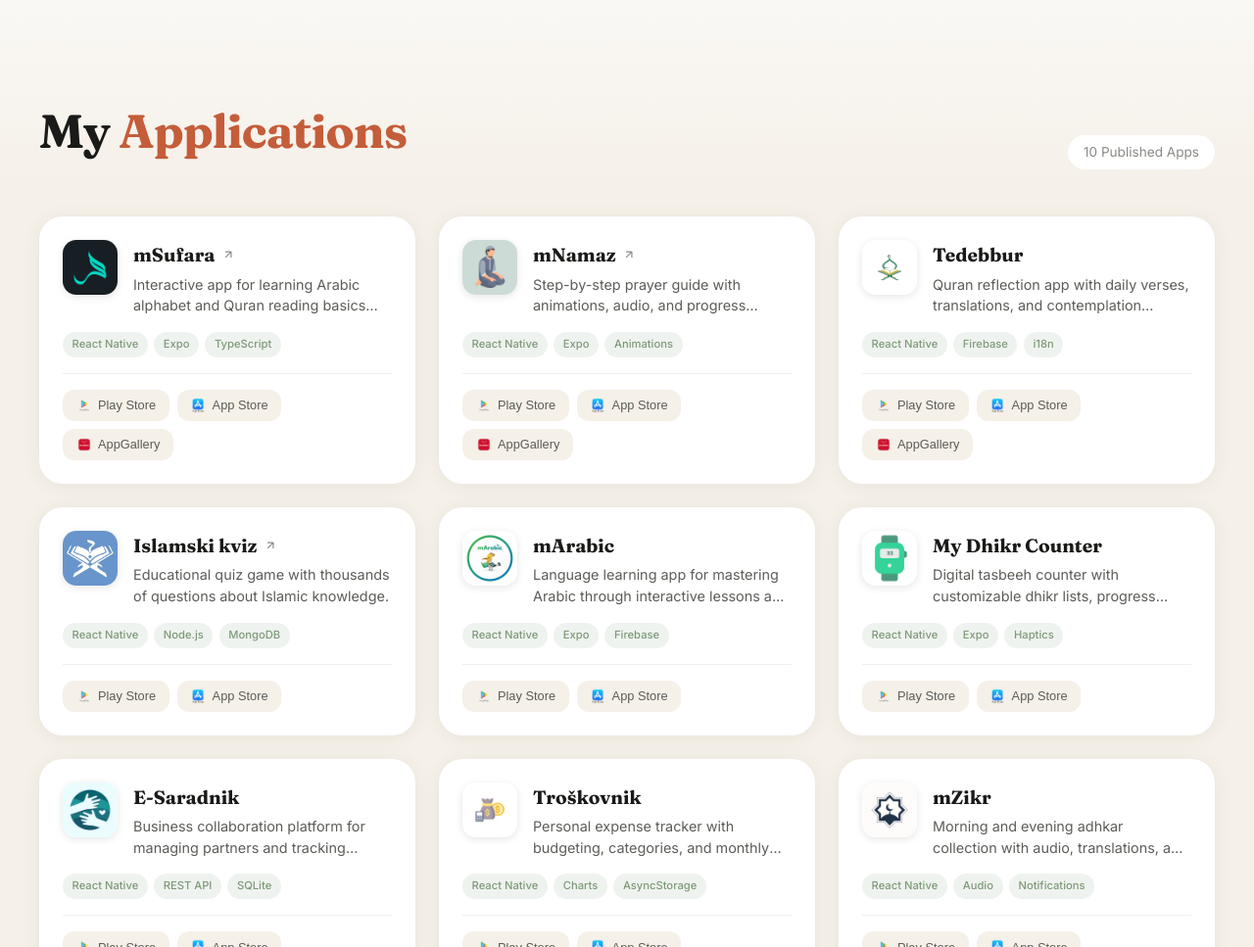
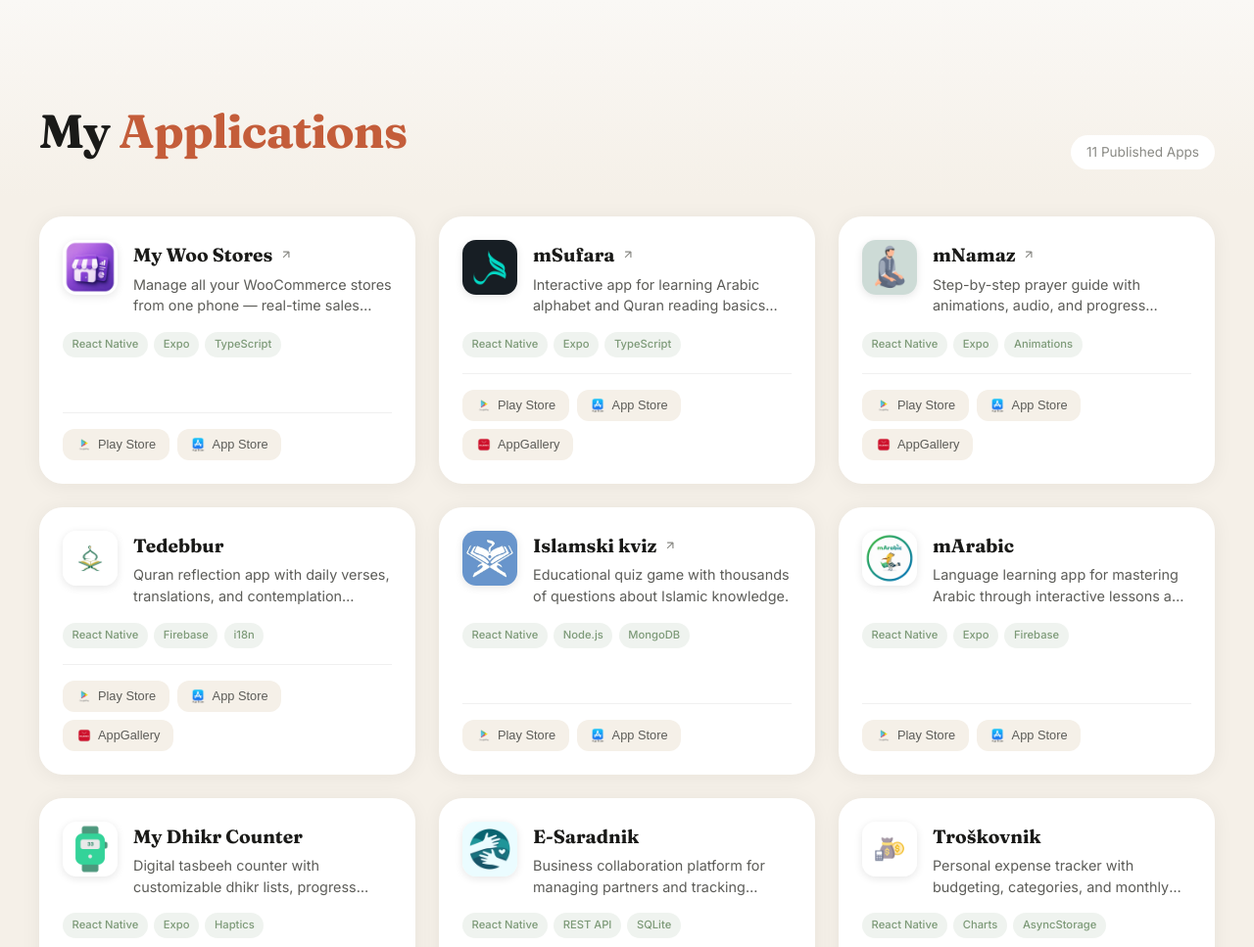
Before and after one commit to mmuminovic/apps, a plain HTML site: page index.html in a window 1280 px wide. Shown: the part 800-1767 px from the top of the page at 98% size. Drawn offline with Linux system fonts and the light colour scheme.

Commit message:
feat: add My Woo Stores app to portfolio

```diff
--- a/index.html
+++ b/index.html
@@ -97,10 +97,56 @@
       <div class="container">
         <header class="section-header">
           <h2 class="section-title">My <span>Applications</span></h2>
-          <span class="section-count">10 Published Apps</span>
+          <span class="section-count">11 Published Apps</span>
         </header>
 
         <div class="projects-grid">
+          <!-- My Woo Stores -->
+          <article class="project-card">
+            <div class="project-card__header">
+              <div class="project-card__icon">
+                <img src="./mywoostores.png" alt="My Woo Stores" />
+              </div>
+              <div class="project-card__info">
+                <h3 class="project-card__title">
+                  <a href="https://mywoostores.com" target="_blank"
+                    >My Woo Stores</a
+                  >
+                  <svg
+                    class="project-card__link-icon"
+                    xmlns="http://www.w3.org/2000/svg"
+                    viewBox="0 0 24 24"
+                    fill="none"
+                    stroke="currentColor"
+                    stroke-width="2"
+                  >
+                    <path d="M7 17L17 7M17 7H7M17 7V17" />
+                  </svg>
+                </h3>
+                <p class="project-card__description">
+                  Manage all your WooCommerce stores from one phone — real-time
+                  sales analytics, order management, and AI-powered product
+                  creation by voice.
+                </p>
+              </div>
+            </div>
+            <div class="project-card__tech">
+              <span class="tech-badge">React Native</span>
+              <span class="tech-badge">Expo</span>
+              <span class="tech-badge">TypeScript</span>
+            </div>
+            <div class="project-card__stores">
+              <button class="store-link" onclick="mywoostoresandroid()">
+                <img src="./google-play.png" alt="Play Store" />
+                <span>Play Store</span>
+              </button>
+              <button class="store-link" onclick="mywoostoresios()">
+                <img src="./appstore-icon.png" alt="App Store" />
+                <span>App Store</span>
+              </button>
+            </div>
+          </article>
+
           <!-- mSufara -->
           <article class="project-card">
             <div class="project-card__header">
--- a/script.js
+++ b/script.js
@@ -1,3 +1,16 @@
+function mywoostoresandroid() {
+  window.open(
+    "https://play.google.com/store/apps/details?id=com.mywoostores.app",
+    "_blank"
+  );
+}
+function mywoostoresios() {
+  window.open(
+    "https://apps.apple.com/rs/app/my-woo-stores/id6767357806",
+    "_blank"
+  );
+}
+
 function mojasufaraandroid() {
   window.open(
     "https://play.google.com/store/apps/details?id=com.sufara.moja",
```
Also changed, not shown: mywoostores.png (added).
